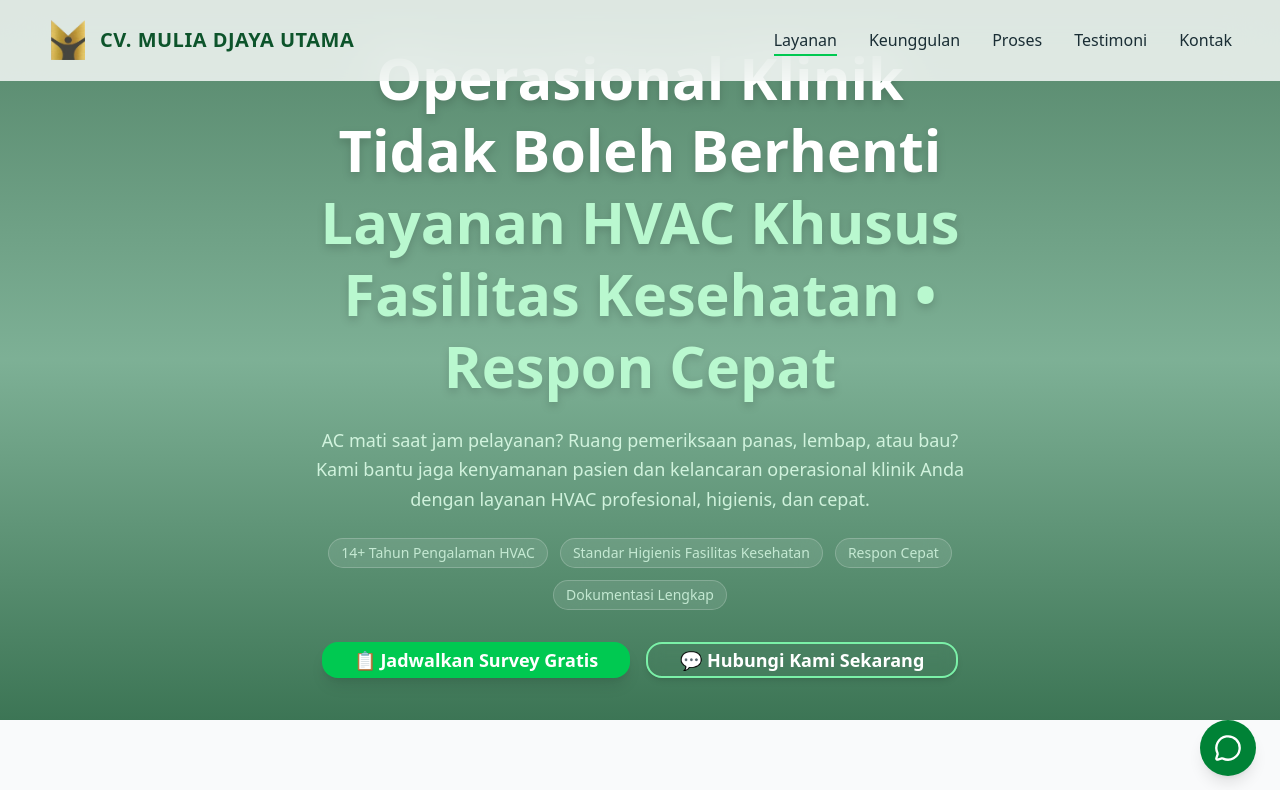
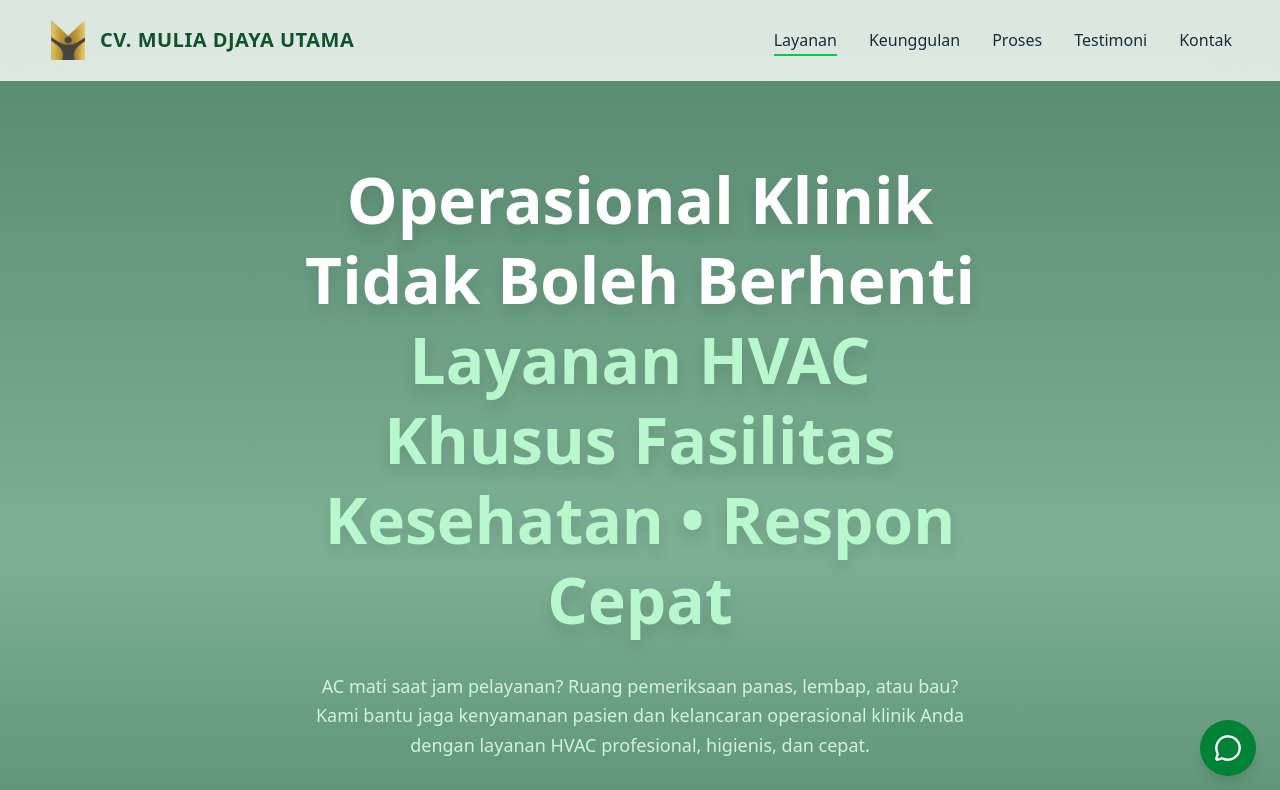
Before and after one commit to kangdj749/hvac-faskes, a Next.js app: page / in a window 1280 px wide. Shown: the top 790 px of the page. Built offline with nearby package versions, Linux system fonts and the light colour scheme.

Commit message:
update hero

```diff
--- a/src/components/Hero.tsx
+++ b/src/components/Hero.tsx
@@ -26,18 +26,11 @@ export default function Hero() {
   }, [])
 
   return (
-    <section className="relative flex items-center justify-center w-full min-h-[90vh] overflow-hidden">
+    <section className="relative flex items-center justify-center w-full min-h-[110vh] py-32 md:py-40 overflow-hidden">
   {/* Background Image */}
   <div className="absolute inset-0 -z-10">
-        {/*<Image
-          src="/hvac-klinik-hero.webp"
-          alt="Layanan HVAC Klinik dan Fasilitas Kesehatan"
-          fill
-          priority
-          quality={90}
-          className="object-cover object-center"
-          sizes="100vw"
-        />*/}
+    {/* Background jika diperlukan */}
+    {/* <Image ... /> */}
     <div className="absolute inset-0 bg-gradient-to-b from-green-900/70 via-green-800/50 to-green-900/80" />
   </div>
 
@@ -46,9 +39,9 @@ export default function Hero() {
     initial={{ opacity: 0, y: 40 }}
     animate={{ opacity: 1, y: 0 }}
     transition={{ duration: 0.7 }}
-        className="relative z-10 text-center text-white px-6 md:px-10 space-y-6 max-w-3xl"
+    className="relative z-10 text-center text-white px-6 md:px-10 space-y-8 max-w-3xl"
   >
-        <h1 className="font-extrabold leading-tight text-[clamp(1.9rem,5vw,3.6rem)] drop-shadow-lg">
+    <h1 className="font-extrabold leading-tight text-[clamp(2.2rem,5vw,4rem)] drop-shadow-xl">
       Operasional Klinik Tidak Boleh Berhenti
       <br />
       <span className="text-green-200">
@@ -63,12 +56,12 @@ export default function Hero() {
     </p>
 
     {/* Trust Badge */}
-        <div className="flex flex-wrap justify-center gap-3 text-xs sm:text-sm text-green-100/80 mt-4">
+    <div className="flex flex-wrap justify-center gap-3 text-xs sm:text-sm text-green-100/80 mt-6">
       <span className="px-3 py-1 rounded-full bg-white/10 backdrop-blur-md border border-white/20">
         14+ Tahun Pengalaman HVAC
       </span>
       <span className="px-3 py-1 rounded-full bg-white/10 backdrop-blur-md border border-white/20">
-            Standar Higienis Fasilitas Kesehatan
+        Standar Higienis Faskes
       </span>
       <span className="px-3 py-1 rounded-full bg-white/10 backdrop-blur-md border border-white/20">
         Respon Cepat
@@ -79,7 +72,7 @@ export default function Hero() {
     </div>
 
     {/* CTA Buttons */}
-        <div className="flex flex-col sm:flex-row gap-4 justify-center mt-8">
+    <div className="flex flex-col sm:flex-row gap-4 justify-center mt-10">
       <Button
         asChild
         className="bg-green-500 hover:bg-green-400 text-white rounded-2xl px-8 py-4 text-base sm:text-lg font-semibold shadow-lg hover:scale-105 transition-transform"
```
Lines whose indentation alone changed are shown as unchanged.
